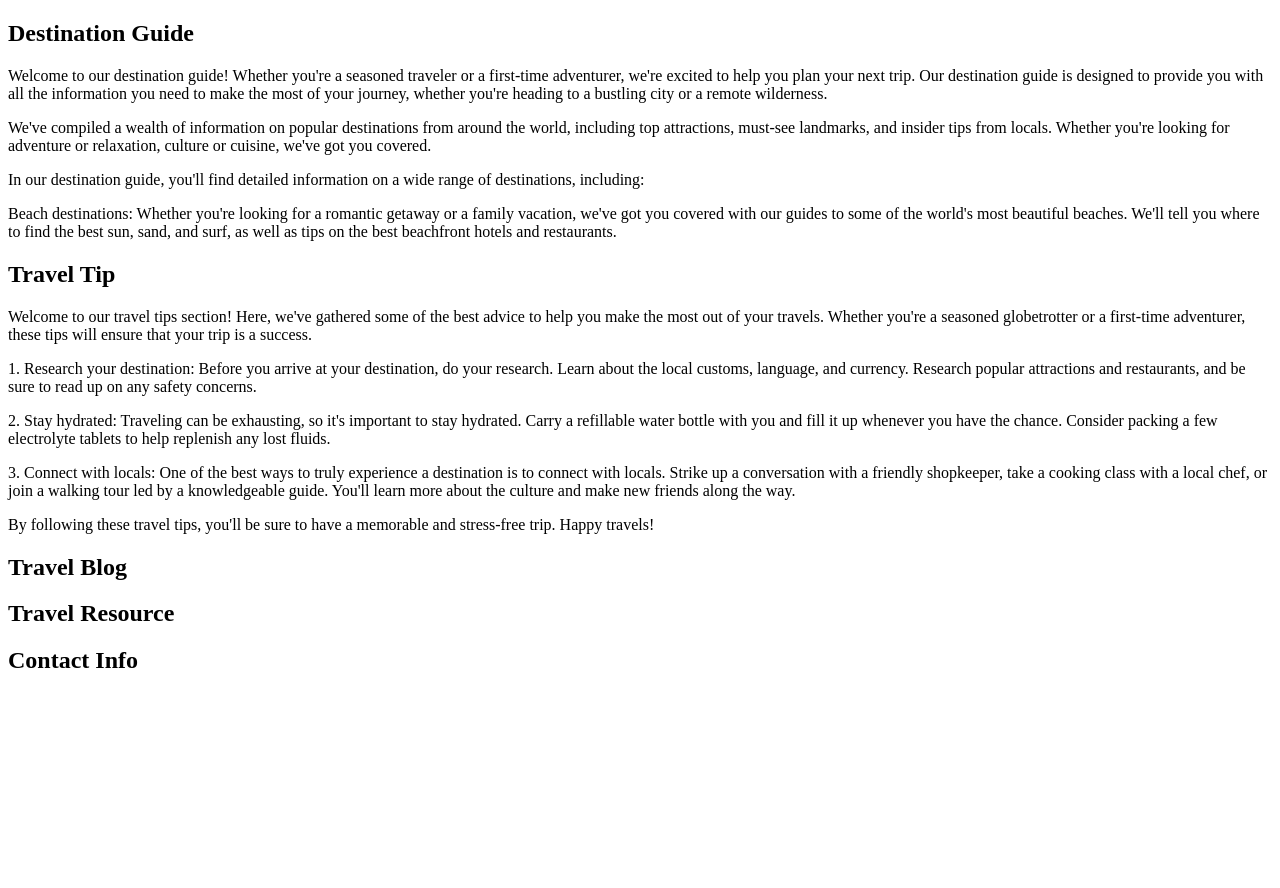
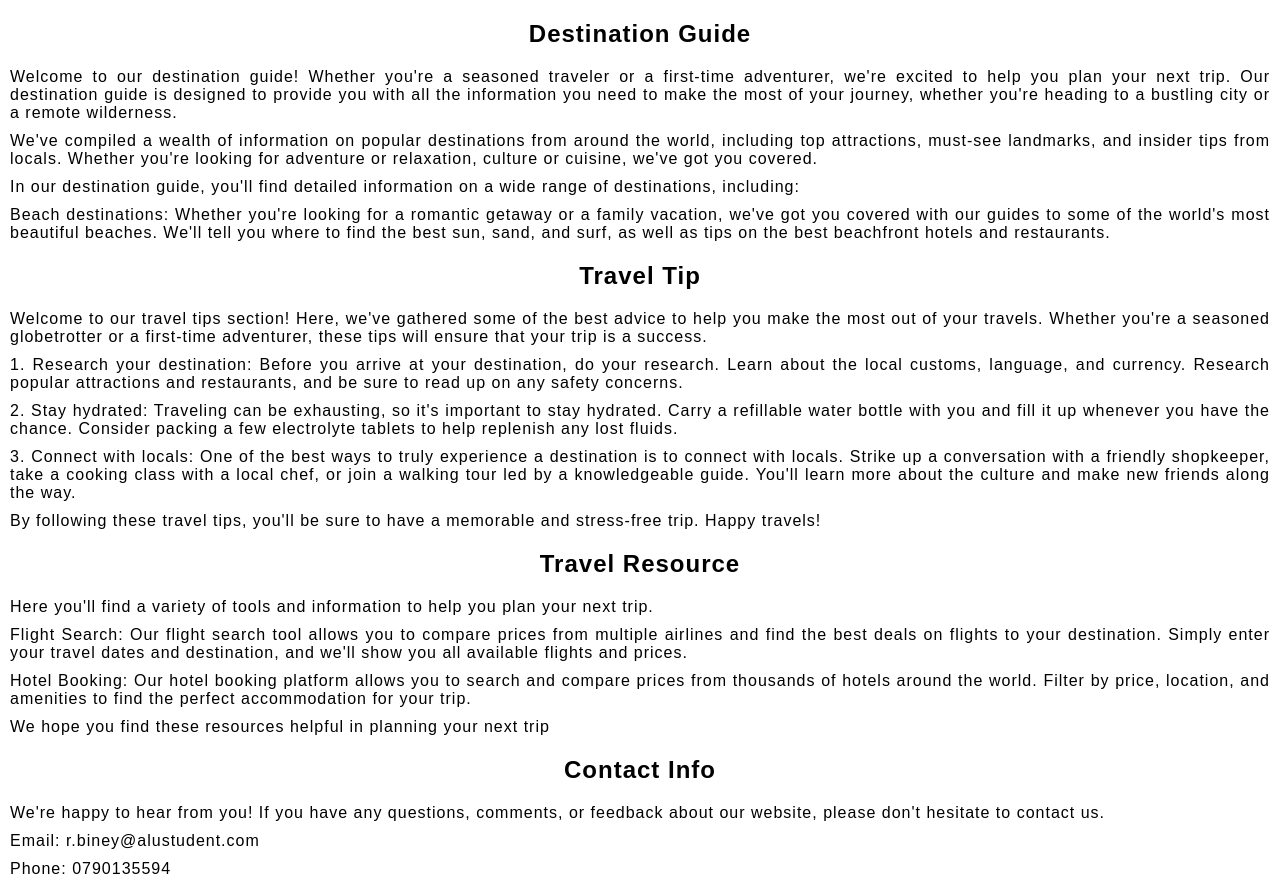
Before and after one commit to RuthBiney/Website-project, a plain HTML site: page info.html in a window 1280 px wide. Before the commit the page ends 800 px from the top, so only its background shows below. Drawn offline with Linux system fonts and the light colour scheme.

Commit message:
another commit

```diff
--- /dev/null
+++ b/info.css
@@ -0,0 +1,18 @@
+body{
+    background-color: white;
+    font-family: sans-serif;
+    margin: 0;
+    padding: 0;
+}
+
+h1{
+    text-align: center;
+    margin: 20px;
+    letter-spacing: 1px
+}
+
+p{
+  text-align: justify;
+  letter-spacing: 1px;
+  margin: 10px;
+}
--- a/info.html
+++ b/info.html
@@ -5,6 +5,7 @@
     <meta http-equiv="X-UA-Compatible" content="IE=edge">
     <meta name="viewport" content="width=device-width, initial-scale=1.0">
     <title>Document</title>
+    <link rel="stylesheet" href="info.css">
 </head>
 <body>
     <section>
@@ -23,16 +24,18 @@
         <p>By following these travel tips, you'll be sure to have a memorable and stress-free trip. Happy travels!</p>
     </section>
     <section>
-        <h1>Travel Blog</h1>
-        <p></p>
-    </section>
-    <section>
         <h1>Travel Resource</h1>
-        <p></p>
+        <p>Here you'll find a variety of tools and information to help you plan your next trip.</p>
+        <p>Flight Search: Our flight search tool allows you to compare prices from multiple airlines and find the best deals on flights to your destination. Simply enter your travel dates and destination, and we'll show you all available flights and prices.</p>
+        <p>Hotel Booking: Our hotel booking platform allows you to search and compare prices from thousands of hotels around the world. Filter by price, location, and amenities to find the perfect accommodation for your trip.</p>
+        <p>We hope you find these resources helpful in planning your next trip</p>
+
     </section>
     <section>
         <h1>Contact Info</h1>
-        <p></p>
+        <p>We're happy to hear from you! If you have any questions, comments, or feedback about our website, please don't hesitate to contact us.</p>
+        <p>Email: r.biney@alustudent.com</p>
+        <p>Phone: 0790135594</p>
     </section>
 </body>
 </html>
```
